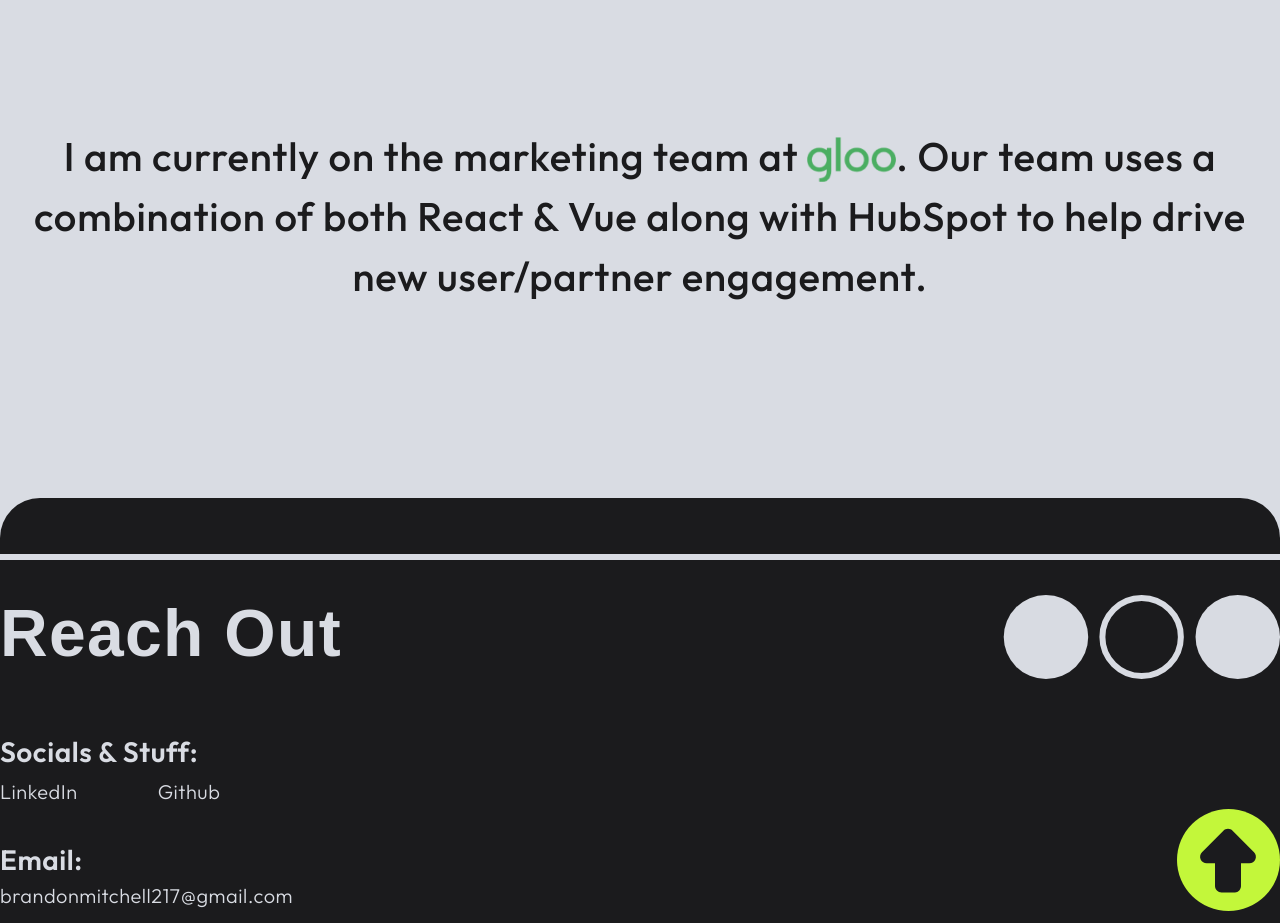
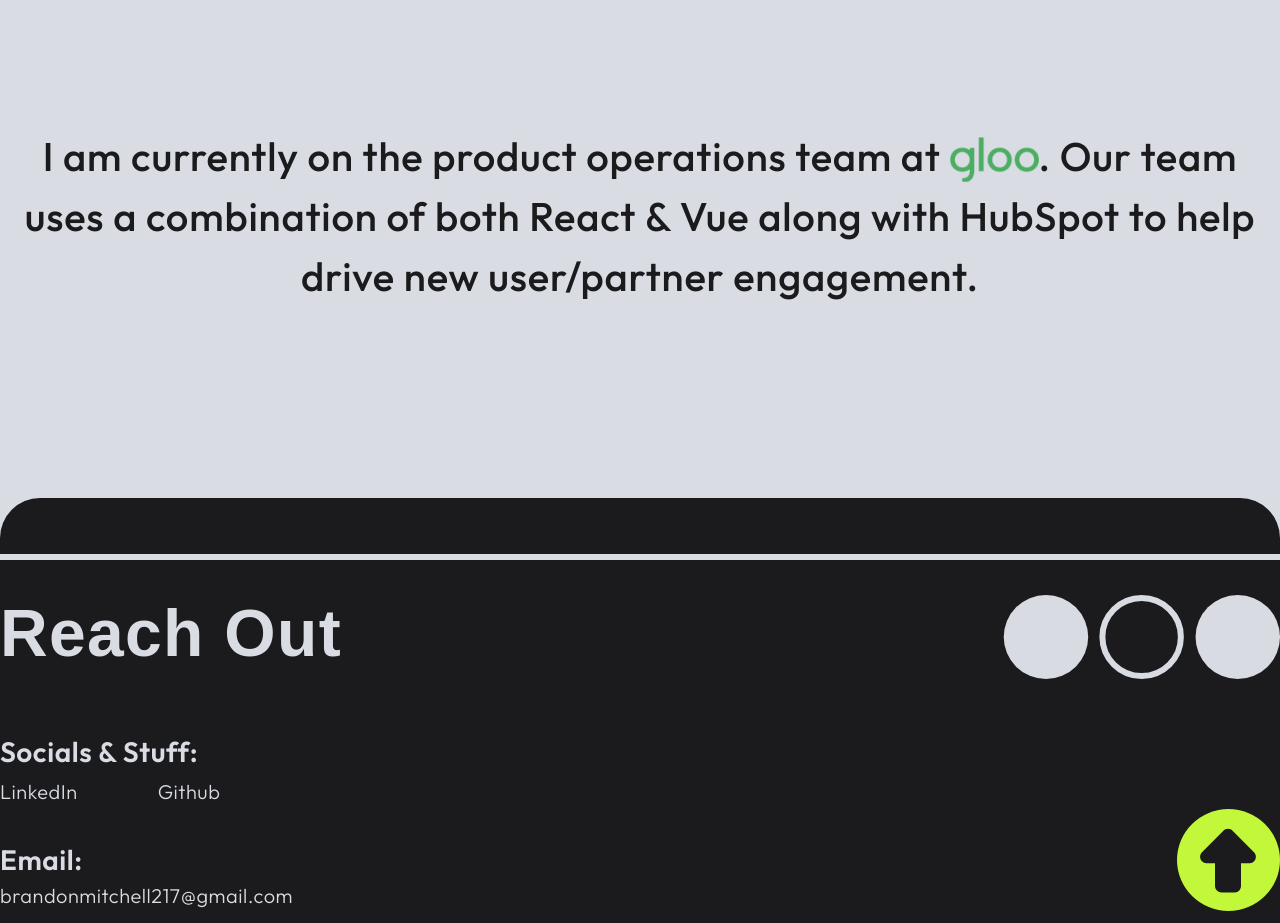
Before and after one commit to brandonmitchell217/portfolio-2023_v2, a Next.js app: page /about in a window 1280 px wide. Shown: the part 1600-2523 px from the top of the page. Built offline with nearby package versions, Linux system fonts and the light colour scheme; no server answers; a web font is replaced by a local one.

Commit message:
[fix]: work update

```diff
--- a/components/WorkStatus.tsx
+++ b/components/WorkStatus.tsx
@@ -16,7 +16,7 @@ export default function WorkStatus({ working = true }: Props) {
         transition={{ ease: "easeInOut", delay: 0.2 }}
         className="px-2 md:px-8 lg:px-0 font-medium text-[20px] md:text-[40px] tracking-[0.02em] lg:leading-[60px] text-center"
       >
-        I am currently on the marketing team at{" "}
+        I am currently on the product operations team at{" "}
         <Link href={"https://www.gloo.us/"} target="_blank">
           <Image
             src={"/gloo.png"}
```
